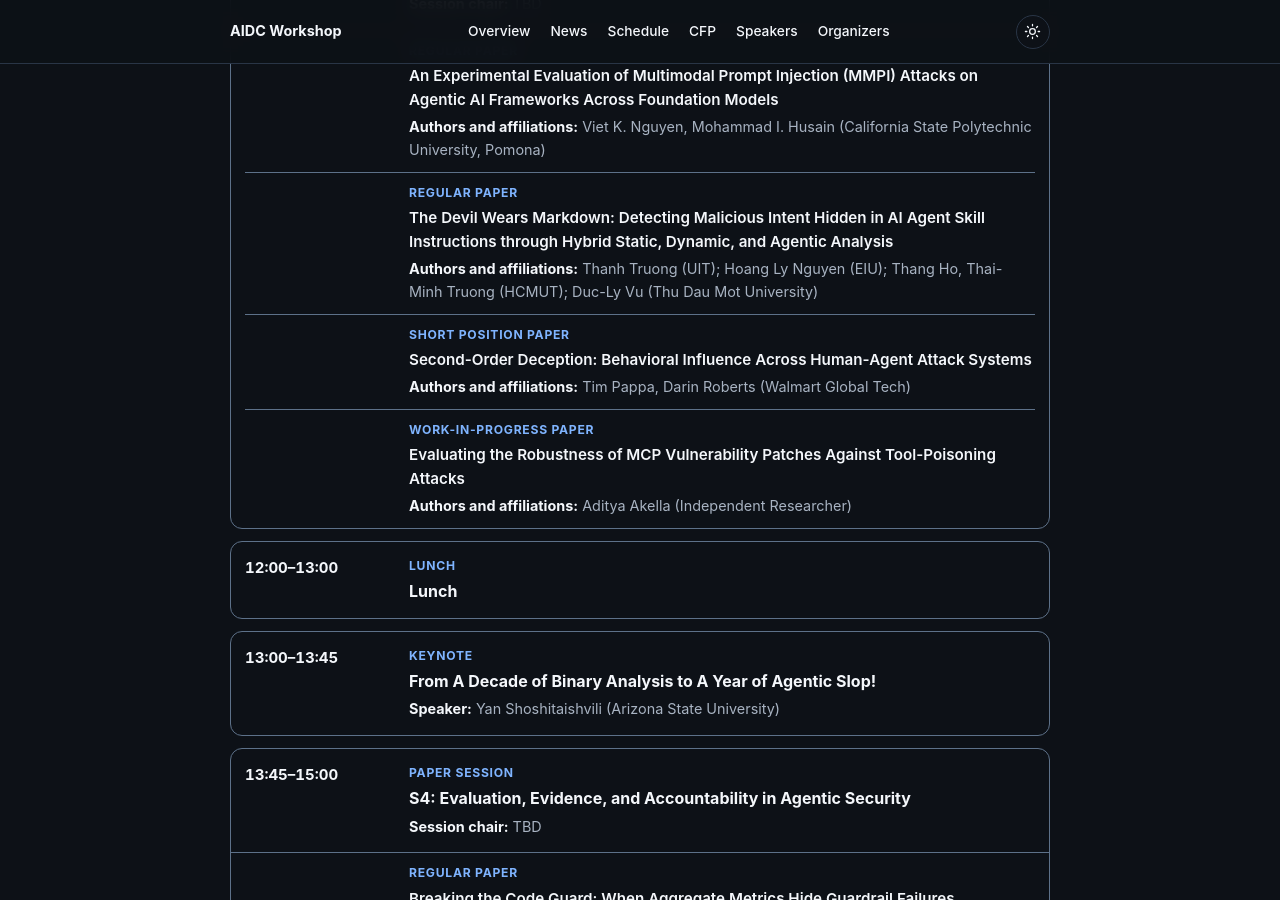
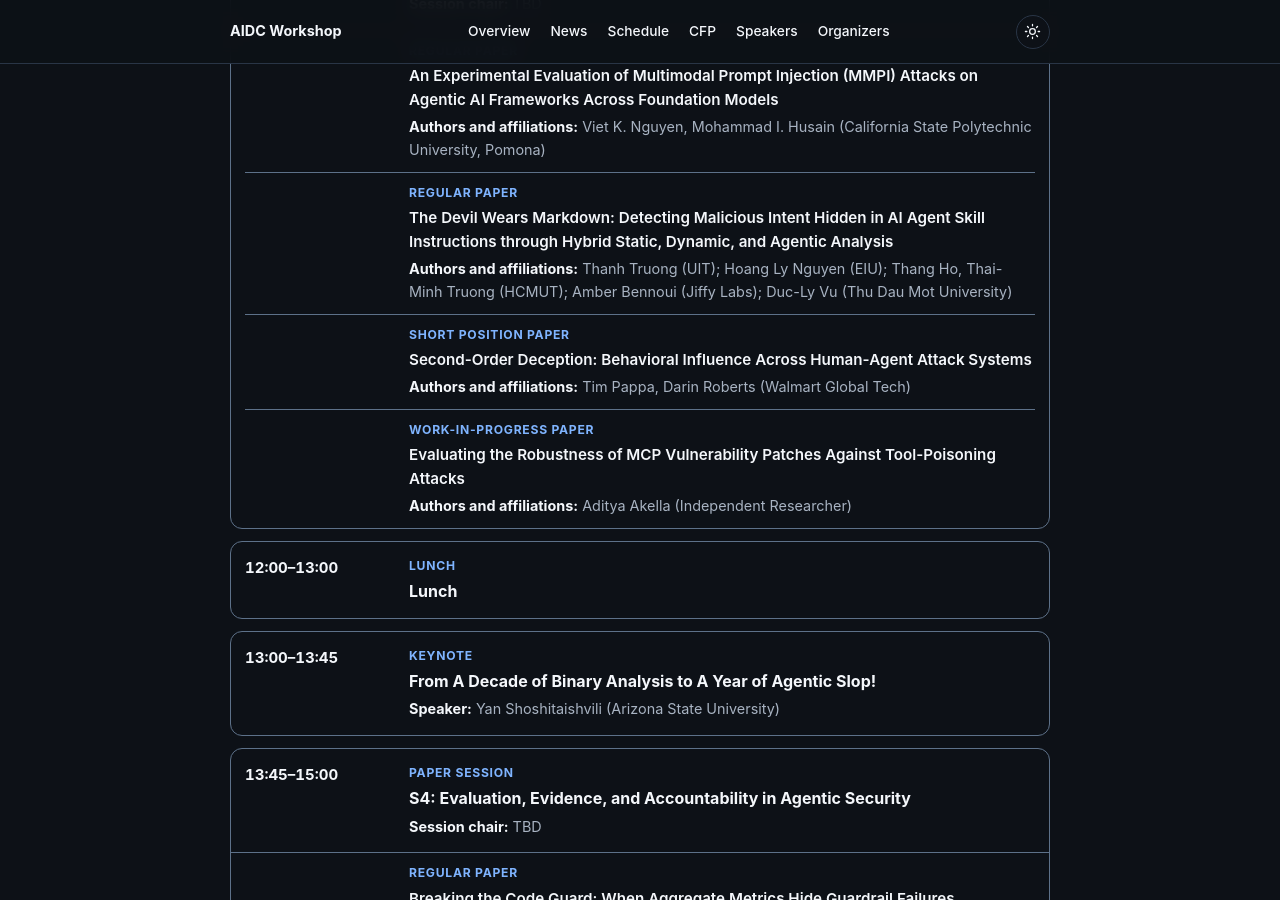
Before and after one commit to aidcworkshop/aidcworkshop.github.io, a Jekyll site: the page built from index.md, in a window 1280 px wide and 900 px high, scrolled down 3769 px. Built offline with Jekyll 4.4.1, drawn with Linux system fonts in a browser that asks for light colours; some of the changed text lies outside the part shown.

Commit message:
Add Amber Bennoui to two workshop paper author lists

```diff
--- a/_data/workshop.yml
+++ b/_data/workshop.yml
@@ -150,7 +150,7 @@ schedule:
         - time: "11:30–11:42"
           type: "Regular paper"
           title: "The Devil Wears Markdown: Detecting Malicious Intent Hidden in AI Agent Skill Instructions through Hybrid Static, Dynamic, and Agentic Analysis"
-          authors: "Thanh Truong (UIT); Hoang Ly Nguyen (EIU); Thang Ho, Thai-Minh Truong (HCMUT); Duc-Ly Vu (Thu Dau Mot University)"
+          authors: "Thanh Truong (UIT); Hoang Ly Nguyen (EIU); Thang Ho, Thai-Minh Truong (HCMUT); Amber Bennoui (Jiffy Labs); Duc-Ly Vu (Thu Dau Mot University)"
         - time: "11:42–11:50"
           type: "Short position paper"
           title: "Second-Order Deception: Behavioral Influence Across Human-Agent Attack Systems"
@@ -247,7 +247,7 @@ schedule:
         - time: "16:22–16:34"
           type: "Regular paper"
           title: "Agents of Chaos: A Systematization of Knowledge (SoK) on Malicious Attacks on Agentic AI Systems"
-          authors: "Thanh Truong (UIT); Hoang Ly Nguyen (EIU); Thang Ho, Thai-Minh Truong (HCMUT); Duc-Ly Vu (Thu Dau Mot University)"
+          authors: "Thanh Truong (UIT); Hoang Ly Nguyen (EIU); Thang Ho, Thai-Minh Truong (HCMUT); Amber Bennoui (Jiffy Labs); Duc-Ly Vu (Thu Dau Mot University)"
         - time: "16:34–16:46"
           type: "Regular paper"
           title: "Simulating Attackers with Cognitive Biases using Reinforcement Learning"
```
